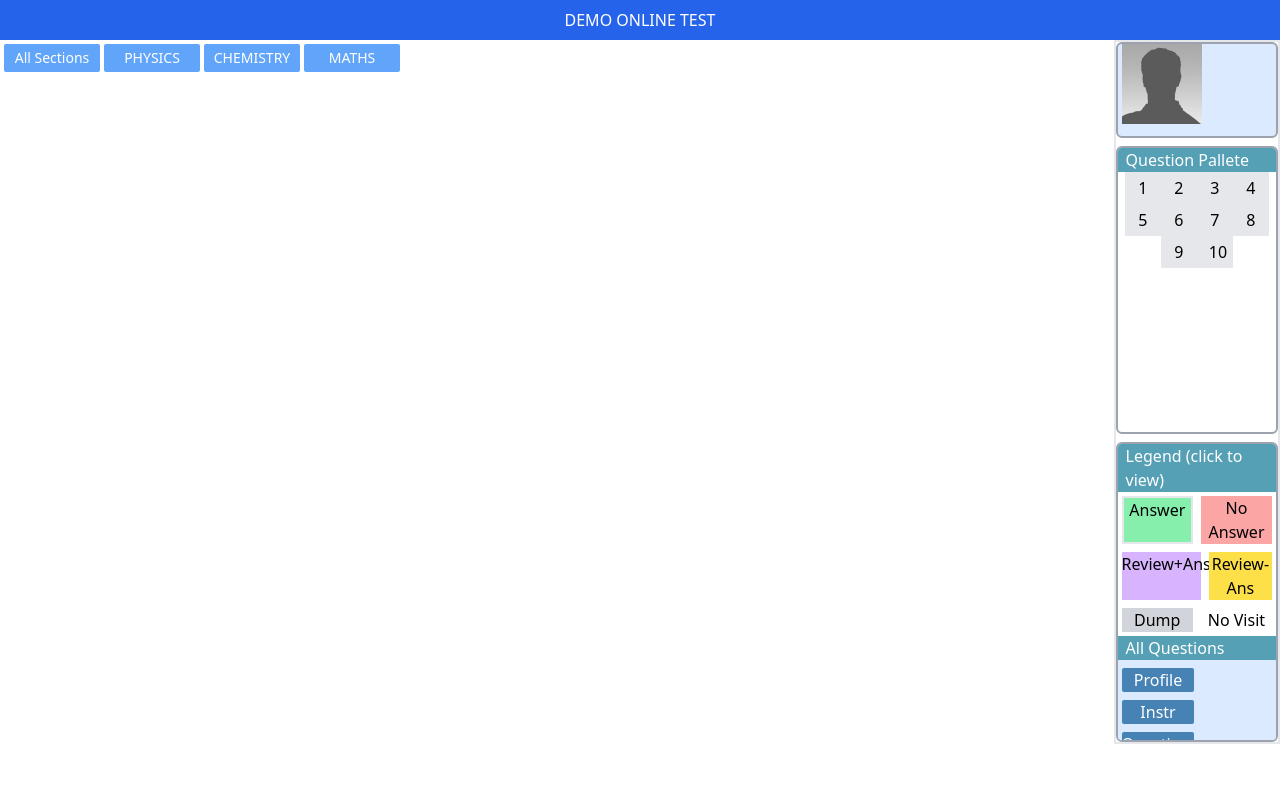
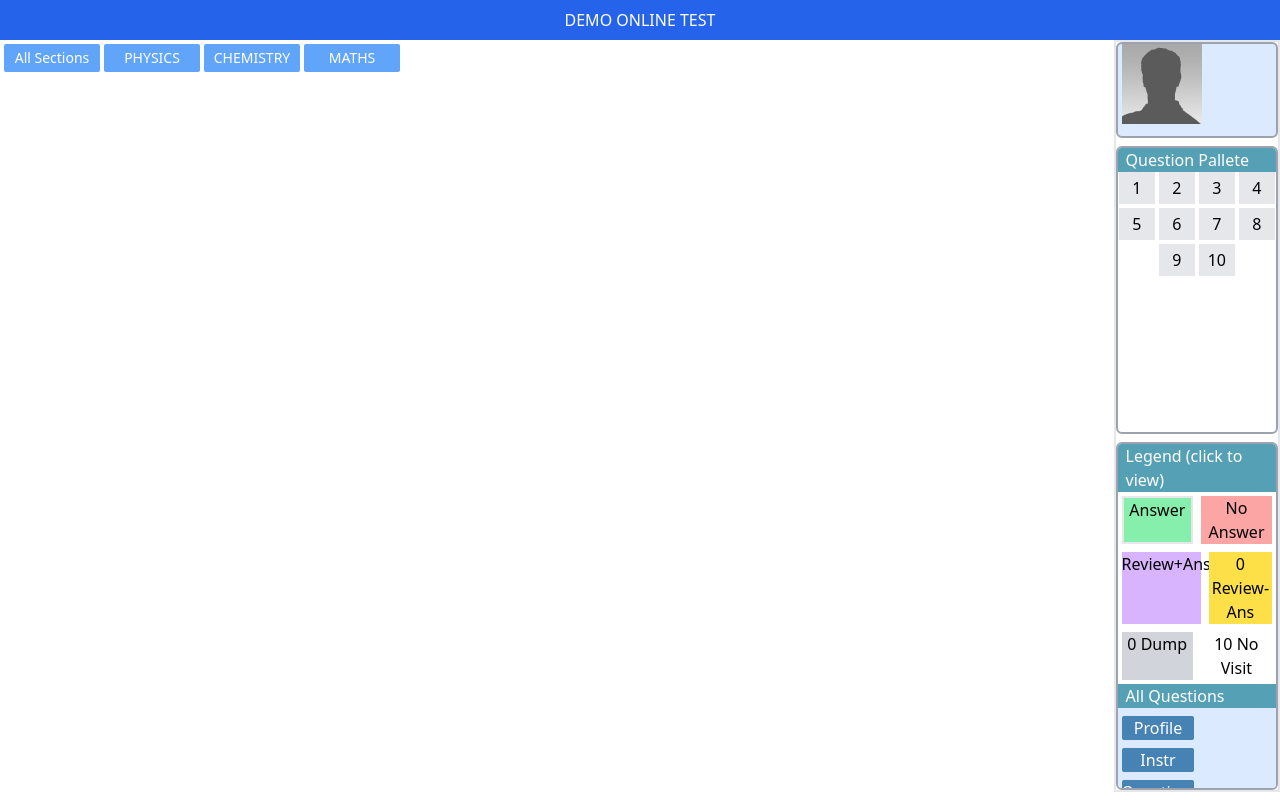
Before and after one commit to imon08/exam-panel, a Next.js app: page / in a window 1280 px wide. Built offline with nearby package versions, Linux system fonts and the light colour scheme.

Commit message:
sidebar functions

```diff
--- a/src/components/RightSideBar.js
+++ b/src/components/RightSideBar.jsx
@@ -1,8 +1,19 @@
 import React from "react";
 import Profile from "../assets/profilePic.jpg";
+import { useSelector } from "react-redux";
+import { getColors } from "@/slices/colorSlice";
 
 const RightSideBar = () => {
-  const array = [1, 2, 3, 4, 5, 6, 7, 8, 9, 10];
+  const colors = useSelector(getColors);
+
+  const getTotal = (input) => {
+    let count = 0;
+    colors.map((item) => {
+      if (item.status === input) count += 1;
+    });
+    return count;
+  };
+
   return (
     <div className="border-2 w-[30%]  md:w-[13%]">
       <div className="bg-blue-100 pb-3 border-2 border-gray-400 pl-1 rounded-md">
@@ -10,11 +21,11 @@ const RightSideBar = () => {
       </div>
       <div className="rounded-md border-gray-400 border-2 mt-2 overflow-hidden h-72">
         <div className="bg-[#55a0b5] px-2 py text-white">Question Pallete</div>
-        <div className="flex flex-wrap justify-center">
-          {array.map((item) => {
+        <div className="flex flex-wrap justify-center gap-1">
+          {colors.map((item) => {
             return (
-              <button className="px-3 py-1 bg-gray-200 w-9 text-center">
-                {item}
+              <button className="px-4 py-1 bg-gray-200 w-9 flex justify-center">
+                {item.no}
               </button>
             );
           })}
@@ -35,12 +46,16 @@ const RightSideBar = () => {
             Review+Ans
           </div>
           <div className="w-[50%] bg-yellow-300 text-center m-1">
-            Review-Ans
+            {getTotal("dump")} Review-Ans
           </div>
         </div>
         <div className="flex">
-          <div className="w-[50%] bg-gray-300 text-center m-1">Dump</div>
-          <div className="w-[50%] bg-white-300 text-center m-1">No Visit</div>
+          <div className="w-[50%] bg-gray-300 text-center m-1">
+            {getTotal("dump")} Dump
+          </div>
+          <div className="w-[50%] bg-white-300 text-center m-1">
+            {getTotal("noVisits")} No Visit
+          </div>
         </div>
         <div className="bg-[#55a0b5] px-2 py text-white">All Questions</div>
         <div className="bg-blue-100 py-1 h-20 flex flex-wrap items-center">
--- a/src/pages/index.js
+++ b/src/pages/index.js
@@ -10,7 +10,6 @@ export default function Home() {
         <Navbar />
         <RightSideBar />
       </div>
-
     </div>
   );
 }
--- /dev/null
+++ b/src/slices/colorSlice.js
@@ -0,0 +1,30 @@
+import { createSlice } from "@reduxjs/toolkit";
+
+export const colorSlice = createSlice({
+  name: "colorCode",
+  initialState: {
+    activeColor: [
+      { no: 1, status: "noVisits" },
+      { no: 2, status: "noVisits" },
+      { no: 3, status: "noVisits" },
+      { no: 4, status: "noVisits" },
+      { no: 5, status: "noVisits" },
+      { no: 6, status: "noVisits" },
+      { no: 7, status: "noVisits" },
+      { no: 8, status: "noVisits" },
+      { no: 9, status: "noVisits" },
+      { no: 10, status: "noVisits" },
+    ],
+  },
+  reducers: {
+    setActiveTab: (state, action) => {
+      state.activeColor = action.payload;
+    },
+  },
+});
+
+export const { setActiveTab } = colorSlice.actions;
+
+export default colorSlice.reducer;
+
+export const getColors = (state) => state.colorCode.activeColor;
--- a/src/store.js
+++ b/src/store.js
@@ -1,6 +1,8 @@
 import { configureStore } from "@reduxjs/toolkit";
+import colorSlice from "./slices/colorSlice";
 import navSlice from "./slices/navSlice";
 
 export default configureStore({
   reducer: { nav: navSlice },
+  reducer: {colorCode: colorSlice}
 });
```
